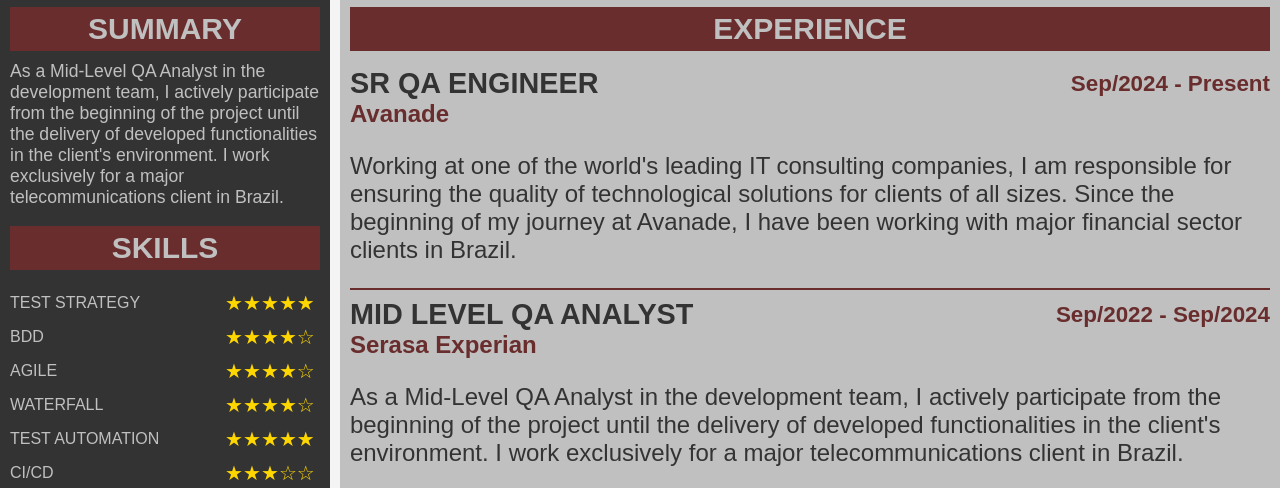
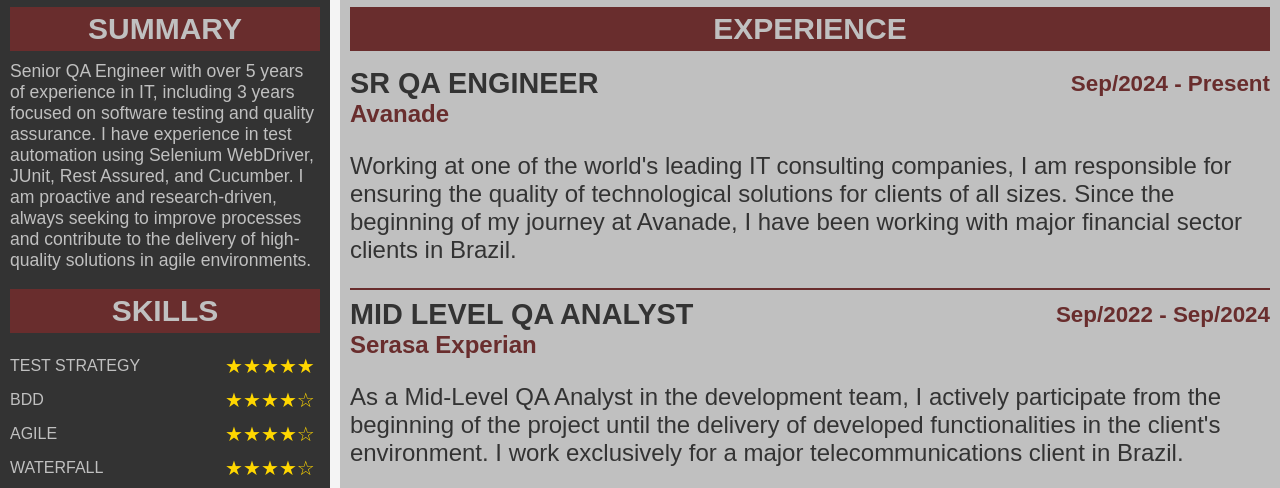
Before and after one commit to matheuswachtler/Resume, a plain HTML site: page index.html in a window 1280 px wide. Shown: the part 283-771 px from the top of the page. Drawn offline with Linux system fonts and the light colour scheme.

Commit message:
Updade Index.html

```diff
--- a/index.html
+++ b/index.html
@@ -49,9 +49,10 @@
             <div class="content-container">
                 <div class="left-content">
                     <h3 class="section-title">SUMMARY</h3>
-                    <p class="text-base">As a Mid-Level QA Analyst in the development team, I actively participate from
-                        the beginning of the project until the delivery of developed functionalities in the client's
-                        environment. I work exclusively for a major telecommunications client in Brazil.</p>
+                    <p class="text-base">Senior QA Engineer with over 5 years of experience in IT, including 3 years focused on software
+                        testing and quality assurance. I have experience in test automation using Selenium WebDriver, JUnit, Rest Assured,
+                        and Cucumber. I am proactive and research-driven, always seeking to improve processes and contribute to the
+                        delivery of high-quality solutions in agile environments.</p>
 
                     <h3 class="section-title">SKILLS</h3>
                     <ul>
```
